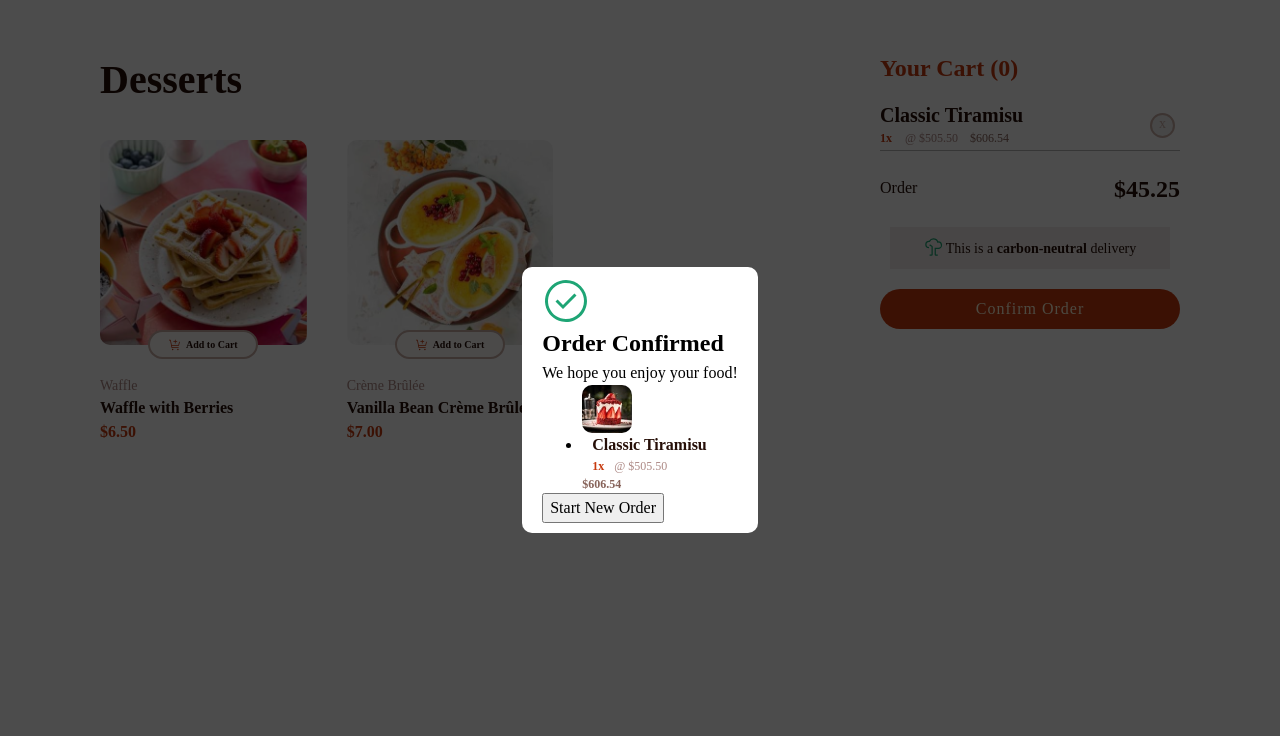
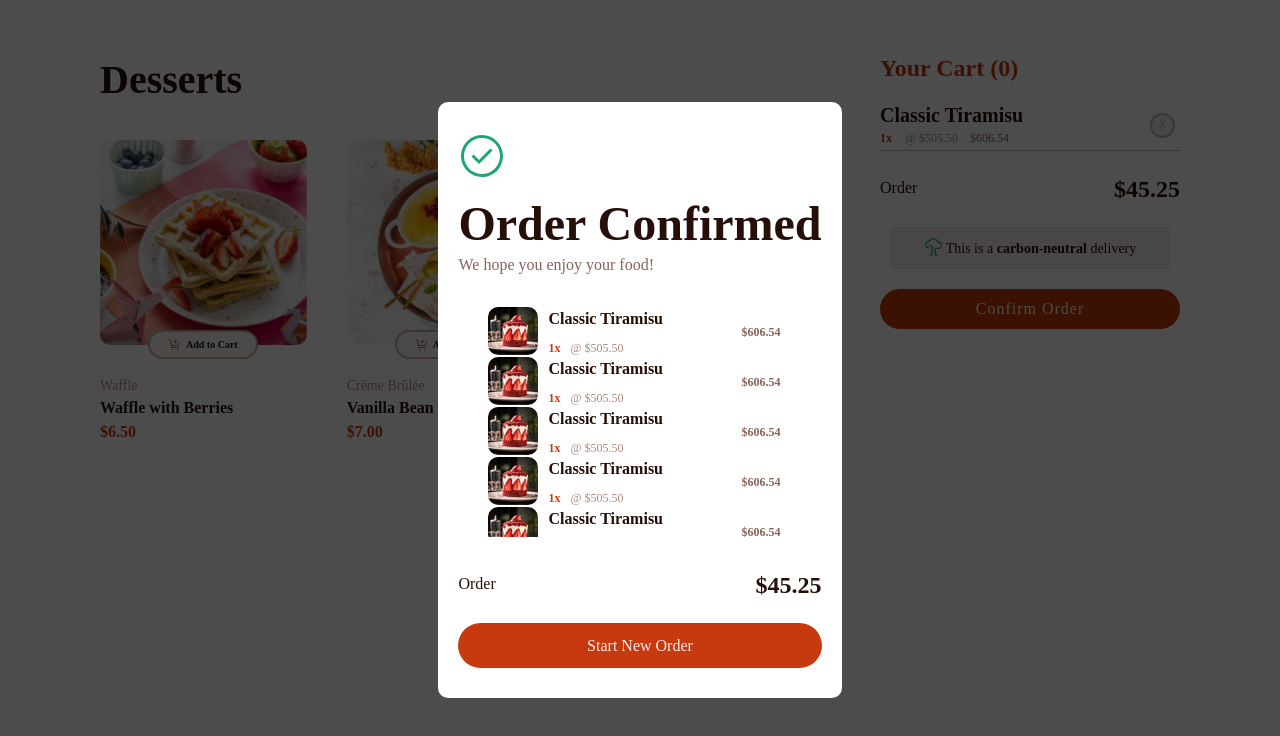
Before and after one commit to abhi-zero/product-list-with-cart, a plain HTML site: page index.html in a window 1280 px wide. Both pictures are taken after a click on the button "Confirm Order". Drawn offline with nearby package versions, Linux system fonts and the light colour scheme; a web font is replaced by a local one.

Commit message:
html completed

```diff
--- a/index.html
+++ b/index.html
@@ -136,10 +136,11 @@
         </div>
       </aside>
 
-      <!-- Modal for order confirmation -->
     </div>
+
+    <!-- Modal for order confirmation -->
     <dialog data-modal >
-
+        <div class="modal-wrapper">
         <img src="./assets/images/icon-order-confirmed.svg"
           alt="Green tick in circle">
         <div class="heading-description">
@@ -154,18 +155,137 @@
                 alt="Thumbnail of Classic Tiramisu">
               <p class="item-name">Classic Tiramisu</p>
               <span class="item-quantity-price">
-                <p class="item-quantity">1<span class="x">x</span></p>
+                <p class="item-quantity">1<span class="x">x</span>
+                </p>
                 <p class="item-price">@ <span
-                    class="currency-symbol">$</span>505.50</p>
+                    class="currency-symbol">$</span>505.50
+                  </p>
+              </span>
+              <p class="item-total-price"><span
+                  class="currency-symbol">$</span>606.54</p>
+            </li>
+            <li class="ordered-item">
+              <img src="./assets/images/image-cake-thumbnail.jpg"
+                alt="Thumbnail of Classic Tiramisu">
+              <p class="item-name">Classic Tiramisu</p>
+              <span class="item-quantity-price">
+                <p class="item-quantity">1<span class="x">x</span>
+                </p>
+                <p class="item-price">@ <span
+                    class="currency-symbol">$</span>505.50
+                  </p>
+              </span>
+              <p class="item-total-price"><span
+                  class="currency-symbol">$</span>606.54</p>
+            </li>
+            <li class="ordered-item">
+              <img src="./assets/images/image-cake-thumbnail.jpg"
+                alt="Thumbnail of Classic Tiramisu">
+              <p class="item-name">Classic Tiramisu</p>
+              <span class="item-quantity-price">
+                <p class="item-quantity">1<span class="x">x</span>
+                </p>
+                <p class="item-price">@ <span
+                    class="currency-symbol">$</span>505.50
+                  </p>
+              </span>
+              <p class="item-total-price"><span
+                  class="currency-symbol">$</span>606.54</p>
+            </li>
+            <li class="ordered-item">
+              <img src="./assets/images/image-cake-thumbnail.jpg"
+                alt="Thumbnail of Classic Tiramisu">
+              <p class="item-name">Classic Tiramisu</p>
+              <span class="item-quantity-price">
+                <p class="item-quantity">1<span class="x">x</span>
+                </p>
+                <p class="item-price">@ <span
+                    class="currency-symbol">$</span>505.50
+                  </p>
+              </span>
+              <p class="item-total-price"><span
+                  class="currency-symbol">$</span>606.54</p>
+            </li>
+            <li class="ordered-item">
+              <img src="./assets/images/image-cake-thumbnail.jpg"
+                alt="Thumbnail of Classic Tiramisu">
+              <p class="item-name">Classic Tiramisu</p>
+              <span class="item-quantity-price">
+                <p class="item-quantity">1<span class="x">x</span>
+                </p>
+                <p class="item-price">@ <span
+                    class="currency-symbol">$</span>505.50
+                  </p>
+              </span>
+              <p class="item-total-price"><span
+                  class="currency-symbol">$</span>606.54</p>
+            </li>
+            <li class="ordered-item">
+              <img src="./assets/images/image-cake-thumbnail.jpg"
+                alt="Thumbnail of Classic Tiramisu">
+              <p class="item-name">Classic Tiramisu</p>
+              <span class="item-quantity-price">
+                <p class="item-quantity">1<span class="x">x</span>
+                </p>
+                <p class="item-price">@ <span
+                    class="currency-symbol">$</span>505.50
+                  </p>
+              </span>
+              <p class="item-total-price"><span
+                  class="currency-symbol">$</span>606.54</p>
+            </li>
+            <li class="ordered-item">
+              <img src="./assets/images/image-cake-thumbnail.jpg"
+                alt="Thumbnail of Classic Tiramisu">
+              <p class="item-name">Classic Tiramisu</p>
+              <span class="item-quantity-price">
+                <p class="item-quantity">1<span class="x">x</span>
+                </p>
+                <p class="item-price">@ <span
+                    class="currency-symbol">$</span>505.50
+                  </p>
+              </span>
+              <p class="item-total-price"><span
+                  class="currency-symbol">$</span>606.54</p>
+            </li>
+            <li class="ordered-item">
+              <img src="./assets/images/image-cake-thumbnail.jpg"
+                alt="Thumbnail of Classic Tiramisu">
+              <p class="item-name">Classic Tiramisu</p>
+              <span class="item-quantity-price">
+                <p class="item-quantity">1<span class="x">x</span>
+                </p>
+                <p class="item-price">@ <span
+                    class="currency-symbol">$</span>505.50
+                  </p>
+              </span>
+              <p class="item-total-price"><span
+                  class="currency-symbol">$</span>606.54</p>
+            </li>
+            <li class="ordered-item">
+              <img src="./assets/images/image-cake-thumbnail.jpg"
+                alt="Thumbnail of Classic Tiramisu">
+              <p class="item-name">Classic Tiramisu</p>
+              <span class="item-quantity-price">
+                <p class="item-quantity">1<span class="x">x</span>
+                </p>
+                <p class="item-price">@ <span
+                    class="currency-symbol">$</span>505.50
+                  </p>
               </span>
               <p class="item-total-price"><span
                   class="currency-symbol">$</span>606.54</p>
             </li>
           </ul>
         </div>
+        <span class="total-price">
+          <p class="title-text">Order</p>
+          <p class="total-amount"><span
+              class="currency-symbol">$</span>45.25</p>
+        </span>
         <button class="cta-close-modal" data-modal-close
           aria-label="Close order confirmation modal">Start New Order</button>
-
+        </div>
     </dialog>
 
   </body>
```
